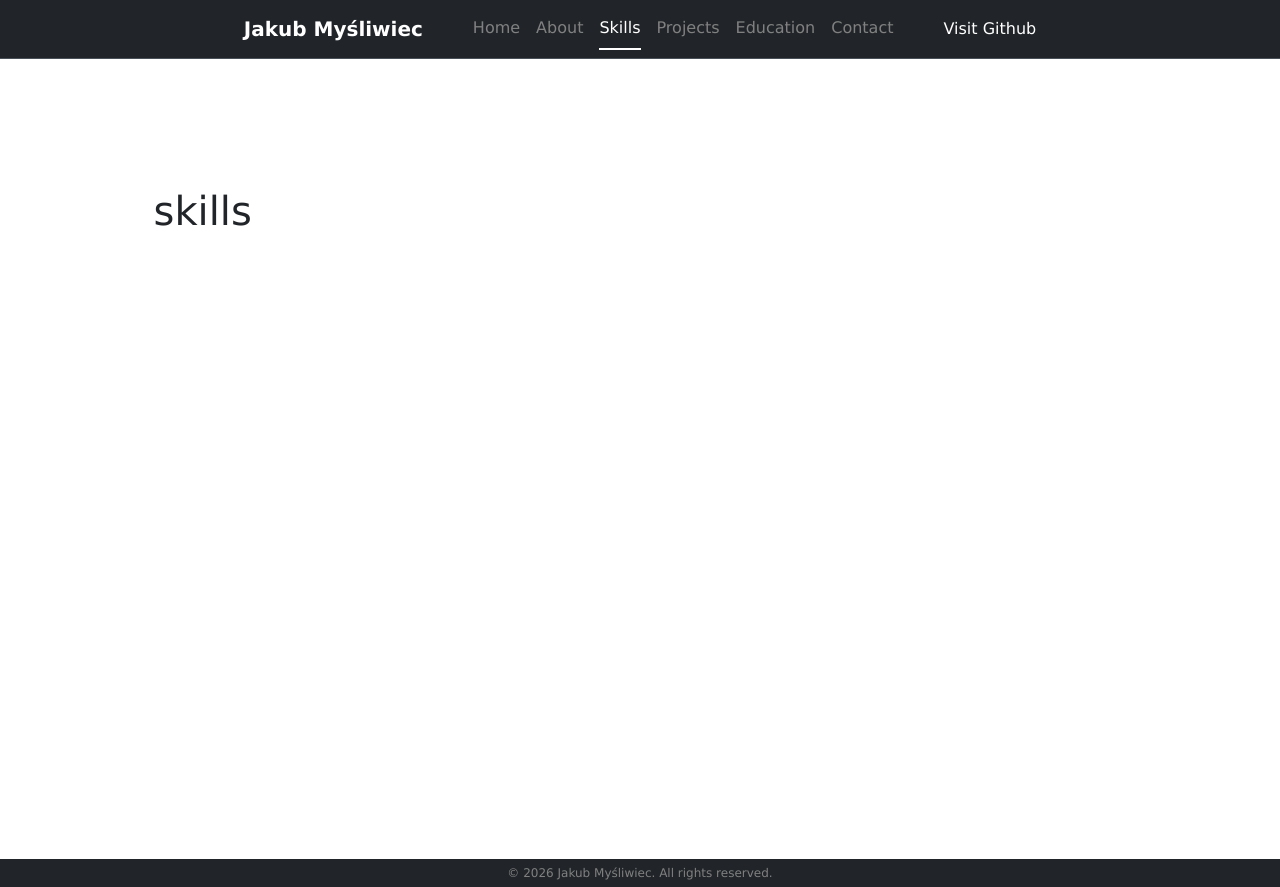
After one commit to mysliwego/Portfolio, a Flask app: page /skills in a window 1280 px wide. The commit adds this page. Run offline with Flask 3, Linux system fonts and the light colour scheme; some libraries are stand-ins or nearby versions.

Commit message:
Add skills page

```diff
--- a/app.py
+++ b/app.py
@@ -10,5 +10,9 @@ def home():
 def about():
     return render_template("about.html")
 
+@app.route("/skills")
+def skills():
+    return render_template("skills.html")
+
 if __name__ == "__main__":
     app.run(debug=1)
--- a/templates/layout.html
+++ b/templates/layout.html
@@ -26,7 +26,7 @@
                 <a class="nav-link {% if request.endpoint == 'about' %}active{% endif %}" href="{{ url_for('about') }}">About</a>
             </li>
             <li class="nav-item">
-                <a class="nav-link" href="#">Skills</a>
+                <a class="nav-link {% if request.endpoint == 'skills' %}active{% endif %}" href="{{ url_for('skills') }}">Skills</a>
             </li>
             <li class="nav-item">
                 <a class="nav-link" href="#">Projects</a>
--- /dev/null
+++ b/templates/skills.html
@@ -0,0 +1,13 @@
+{% extends "layout.html" %}
+
+{% block title %}Skills{% endblock %}
+
+{% block content %}
+    <section class="section">
+        <h1>skills</h1>
+
+        <div class="skills-container">
+
+        </div>
+    </section>
+{% endblock %}
```
